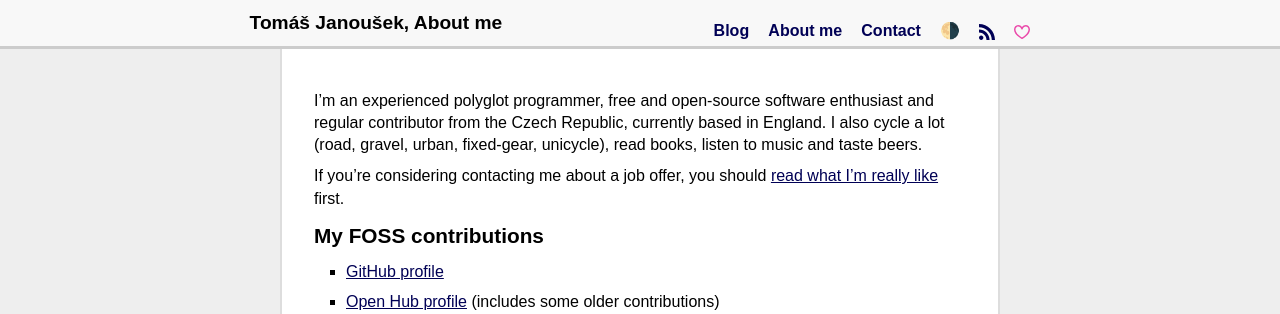
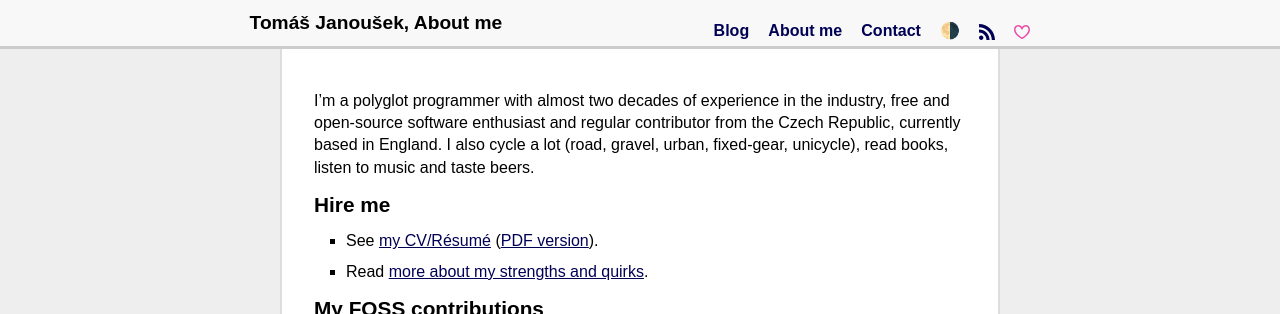
Before and after one commit to liskin/work.lisk.in, a Jekyll site: the page built from about-me.md, in a window 1280 px wide and 900 px high, cut to the strip 0-314 px from the top of the window. Built offline with Jekyll 4.4.1, drawn with Linux system fonts in a browser that asks for light colours.

Commit message:
Link to CV from about and real-me

```diff
--- a/about-me.md
+++ b/about-me.md
@@ -8,13 +8,18 @@ description: >
 
 ---
 
-I'm an experienced polyglot programmer, free and open-source software
-enthusiast and regular contributor from the Czech Republic, currently based in
-England. I also cycle a lot (road, gravel, urban, fixed-gear, unicycle), read
-books, listen to music and taste beers.
+I'm a polyglot programmer with almost two decades of experience in the
+industry, free and open-source software enthusiast and regular contributor
+from the Czech Republic, currently based in England. I also cycle a lot (road,
+gravel, urban, fixed-gear, unicycle), read books, listen to music and taste
+beers.
 
-If you're considering contacting me about a job offer, you should [read what
-I'm really like]({{ "/real-me/" | relative_url }}) first.
+## Hire me
+
+* See [my CV/Résumé]({{ "/cv/tomas-janousek-cv-resume.html" | relative_url }})
+  ([PDF version]({{ "/cv/tomas-janousek-cv-resume.pdf" | relative_url }})).
+
+* Read [more about my strengths and quirks]({{ "/real-me/" | relative_url }}).
 
 ## My FOSS contributions
 
```
Also changed, not shown: real-me.md (+8 -6 lines).
